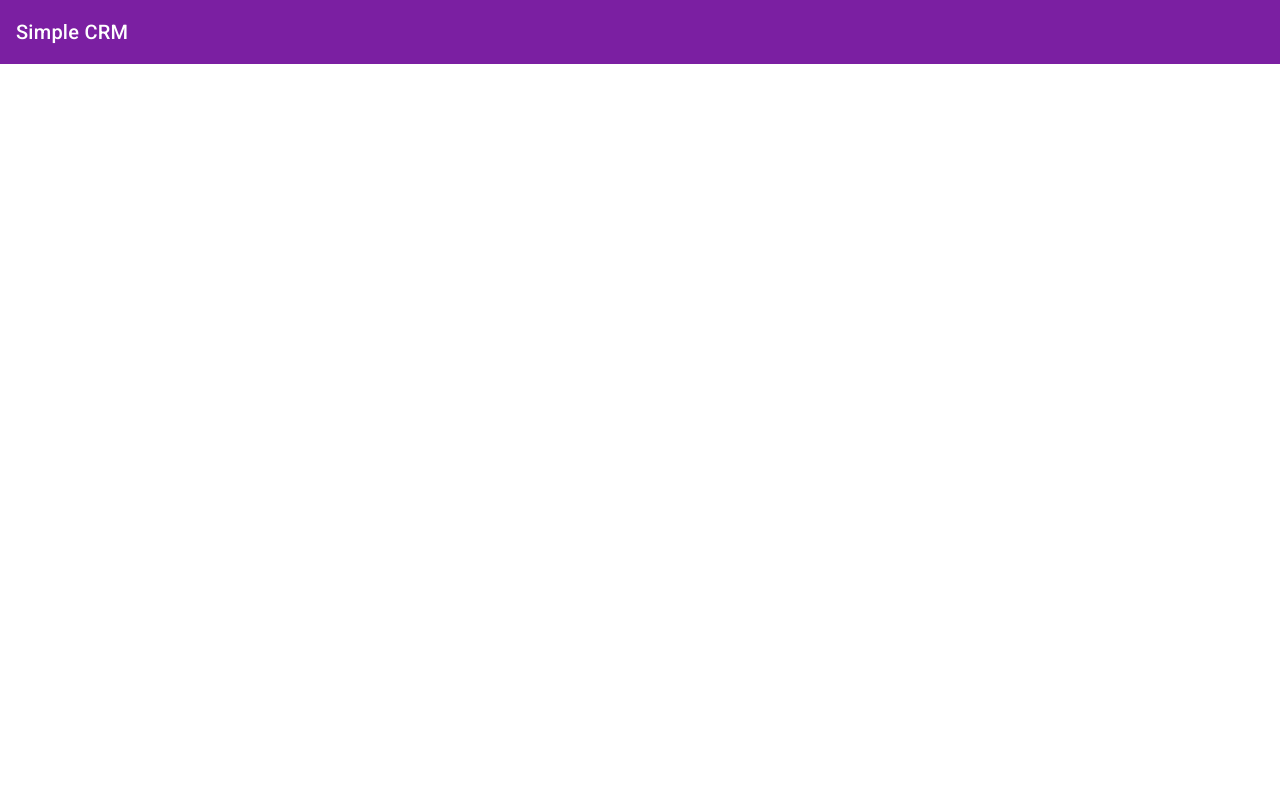
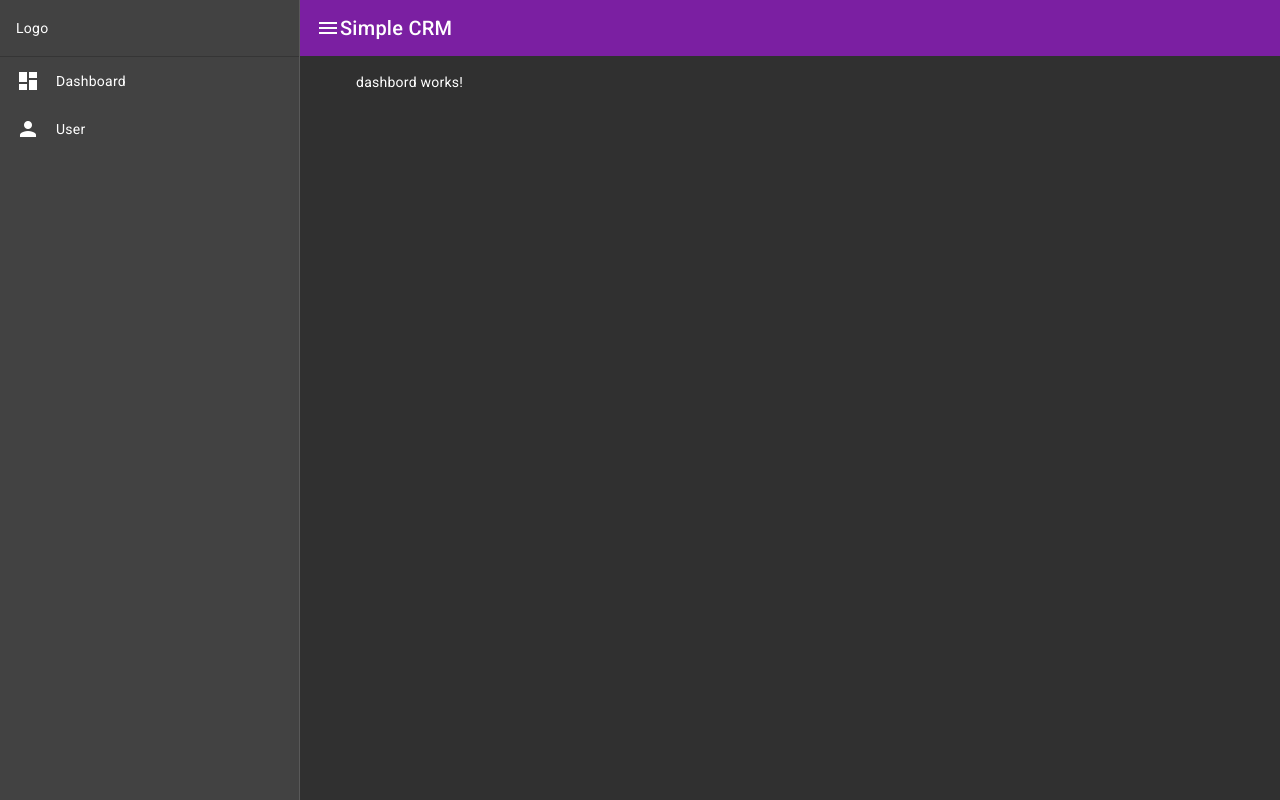
Before and after one commit to PhilippGrabowski/crm, an Angular app: page / in a window 1280 px wide. Built offline with nearby package versions, Linux system fonts and the light colour scheme.

Commit message:
add component dashboard and component user

```diff
--- a/src/app/app-routing.module.ts
+++ b/src/app/app-routing.module.ts
@@ -1,10 +1,16 @@
 import { NgModule } from '@angular/core';
 import { RouterModule, Routes } from '@angular/router';
+import { DashbordComponent } from './dashbord/dashbord.component';
+import { UserComponent } from './user/user.component';
 
-const routes: Routes = [];
+const routes: Routes = [
+  { path: '', component: DashbordComponent },
+  { path: 'dashboard', component: DashbordComponent },
+  { path: 'user', component: UserComponent },
+];
 
 @NgModule({
   imports: [RouterModule.forRoot(routes)],
-  exports: [RouterModule]
+  exports: [RouterModule],
 })
-export class AppRoutingModule { }
+export class AppRoutingModule {}
--- a/src/app/app.component.html
+++ b/src/app/app.component.html
@@ -1,3 +1,20 @@
-<mat-toolbar color="primary">
-  <span>Simple CRM</span>
-</mat-toolbar>
+<mat-drawer-container class="mat-drawer-container" autosize>
+  <mat-drawer #drawer class="sidenav" mode="side" [opened]="true">
+    <div class="logo_container">Logo</div>
+    <ul class="menu_items">
+      <li routerLink="/dashboard"><mat-icon class="menu_icon">dashboard</mat-icon>Dashboard</li>
+      <li routerLink="/user"><mat-icon class="menu_icon">person</mat-icon>User</li>
+    </ul>
+  </mat-drawer>
+  <div class="example-sidenav-content">
+    <mat-toolbar color="primary">
+      <mat-toolbar-row>
+        <mat-icon class="menu_icon" (click)="drawer.toggle()">menu</mat-icon>
+        <span>Simple CRM</span>
+      </mat-toolbar-row>
+    </mat-toolbar>
+    <div class="router_container"><router-outlet></router-outlet></div>
+
+  </div>
+
+</mat-drawer-container>
--- a/src/app/app.component.scss
+++ b/src/app/app.component.scss
@@ -0,0 +1,52 @@
+.mat-drawer-container {
+  height: 100vh;
+}
+
+.menu_icon {
+  cursor: pointer;
+}
+
+.sidenav {
+  width: 300px;
+}
+
+.logo_container {
+  display: flex;
+  align-items: center;
+  min-height: 56px;
+  padding-inline: 16px;
+  border-bottom: 1px solid rgba(0, 0, 0, 0.2);
+}
+
+mat-toolbar,
+mat-toolbar-row {
+  min-height: 56px;
+  height: 56px;
+}
+
+.menu_items {
+  list-style: none;
+  margin-block: 0;
+  padding: 0;
+
+  li {
+    display: flex;
+    align-items: center;
+    gap: 16px;
+    height: 48px;
+    padding-inline: 16px;
+    cursor: pointer;
+
+    &:hover {
+      background-color: rgba(0, 0, 0, 0.2);
+    }
+
+    &:focus {
+      outline: none;
+    }
+  }
+}
+
+.router_container {
+  padding: 16px 56px;
+}
--- /dev/null
+++ b/src/app/dashbord/dashbord.component.html
@@ -0,0 +1 @@
+<p>dashbord works!</p>
--- /dev/null
+++ b/src/app/user/user.component.html
@@ -0,0 +1 @@
+<p>user works!</p>
```
Also changed, not shown: src/app/app.module.ts (+7 -1 lines), src/app/dashbord/dashbord.component.ts (added, +10 -0 lines), src/app/user/user.component.ts (added, +10 -0 lines), src/app/dashbord/dashbord.component.scss (added), src/app/user/user.component.scss (added), 2 other files (tests, documents, lock files or other folders).
